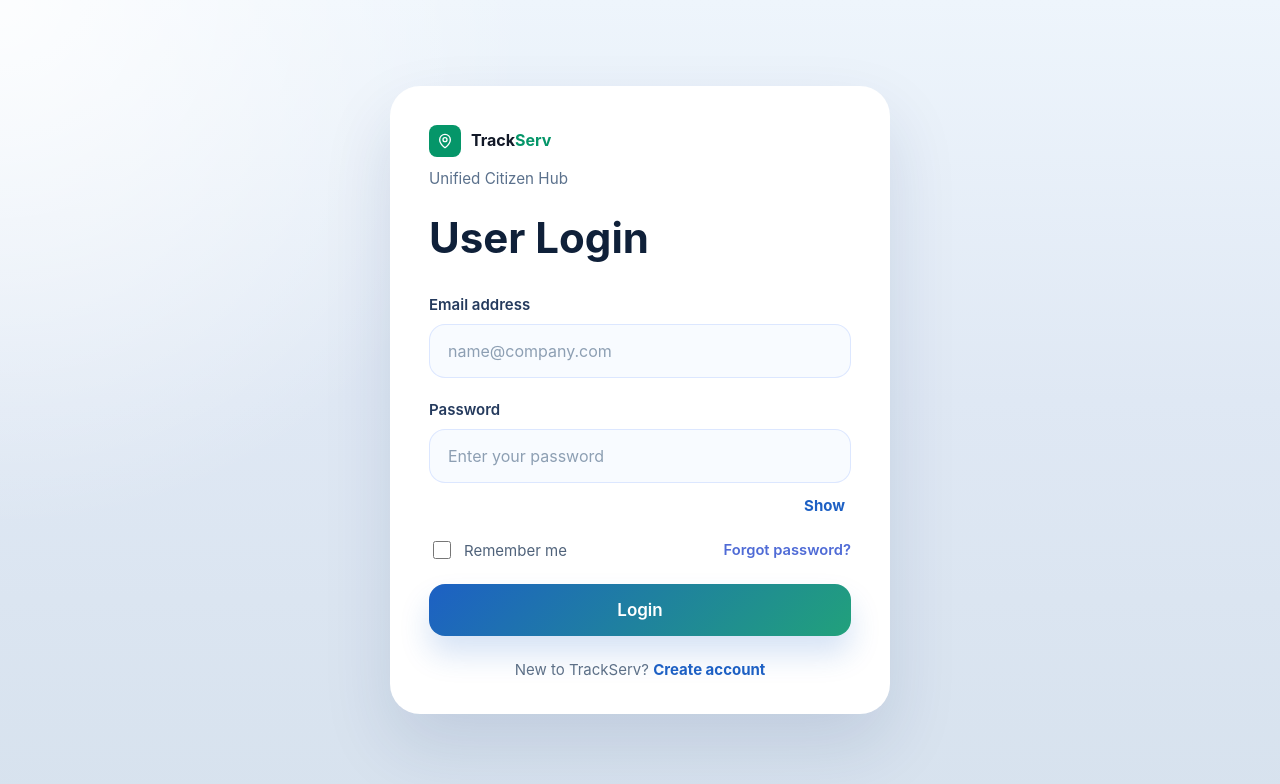
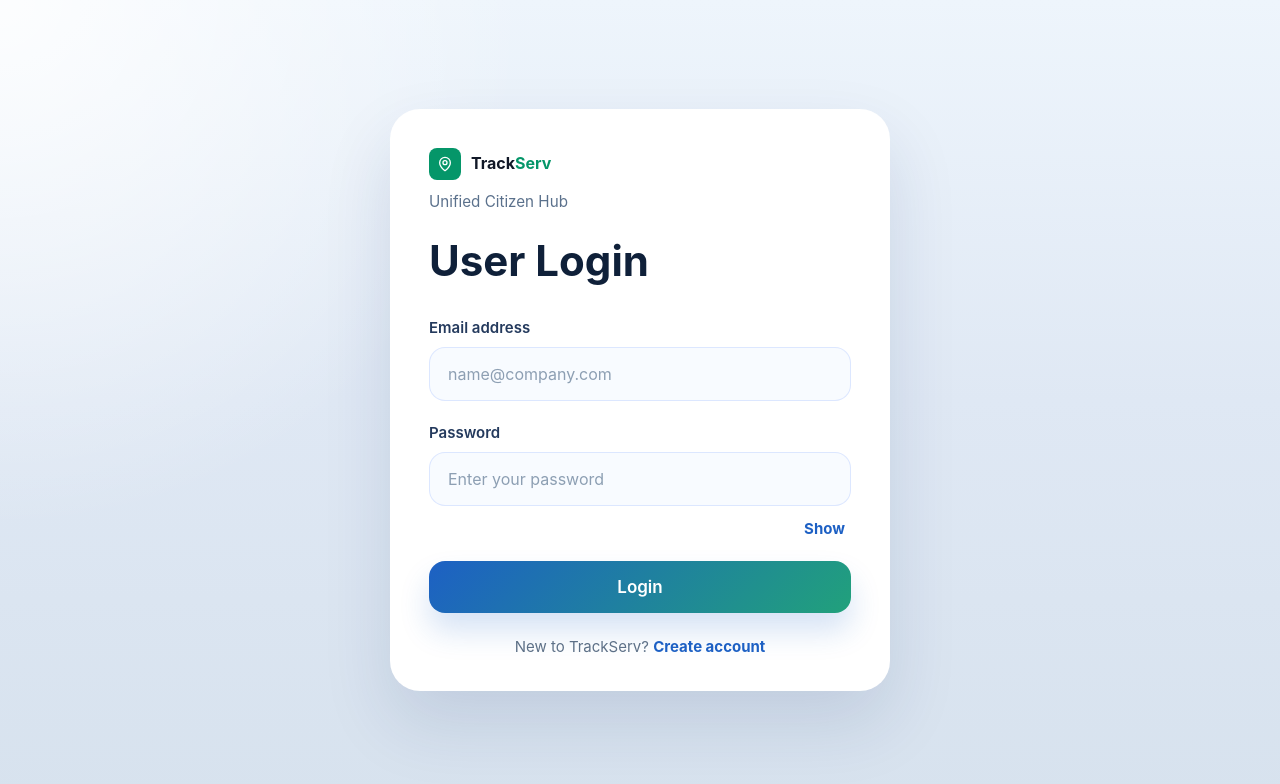
Before and after one commit to WANGAMALINDA/TrackServ, a React (Create React App) app: page /TrackServ/login in a window 1280 px wide. Shown: the top 784 px of the page. Built offline with nearby package versions, Linux system fonts and the light colour scheme.

Commit message:
Removed remeber me button

```diff
--- a/src/Components/UserLogin.jsx
+++ b/src/Components/UserLogin.jsx
@@ -78,7 +78,7 @@ function UserLogin() {
     if (profileError || profile?.role !== "citizen") {
       await supabase.auth.signOut();
       setSubmitting(false);
-      setAuthError("This account is restricted to the citizen website.");
+      setAuthError("Invalid email or password. Please try again.");
       return;
     }
 
@@ -157,21 +157,6 @@ function UserLogin() {
             )}
           </div>
 
-          <div className="user-options-row">
-            <label className="checkbox-label">
-              <input
-                type="checkbox"
-                name="remember"
-                checked={form.remember}
-                onChange={handleChange}
-              />
-              Remember me
-            </label>
-            <a className="forgot-link" href="#">
-              Forgot password?
-            </a>
-          </div>
-
           {authError && <p className="field-error">{authError}</p>}
 
           <button className="user-auth-button" type="submit" disabled={submitting}>
```
